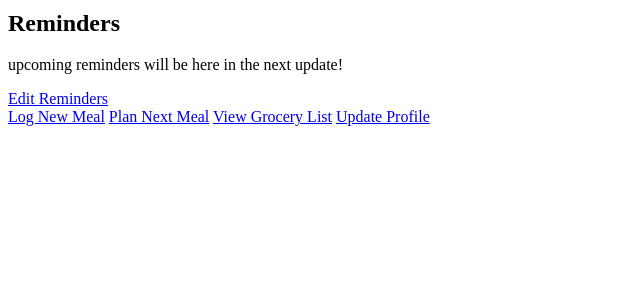
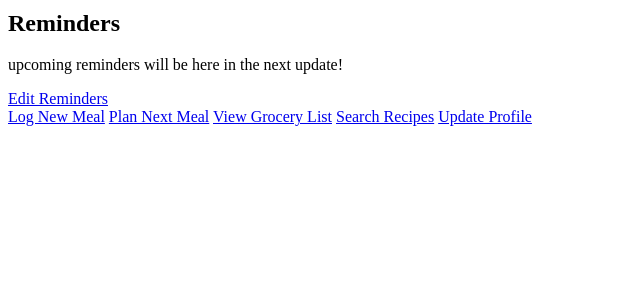
Before and after one commit to ch7oe/Steady, a Flask app: template templates/dashboard.html in a window 1280 px wide. Shown: the part 308-608 px from the top of the page, without its empty margins (0-640 px from the left). Run offline with Flask 3, Linux system fonts and the light colour scheme; the template is opened without the code that fills it, so the values that code supplies are empty.

Commit message:
added recipes search link to bottom of dashboard with quick links

```diff
--- a/templates/dashboard.html
+++ b/templates/dashboard.html
@@ -60,6 +60,7 @@
         <a href="/log-meal">Log New Meal</a>
         <a href="/meal-plan">Plan Next Meal</a>
         <a href="/grocery-list">View Grocery List</a>
+        <a href="/recipes/search">Search Recipes</a>
         <a href="/profile">Update Profile</a>
     </div>
 {% endblock %}
--- a/templates/recipe_search.html
+++ b/templates/recipe_search.html
@@ -37,7 +37,6 @@
     </div>
 {% endblock %}
 
+{% block after_body %}
 
-
-{% block after_body %}
 {% endblock %}
```
